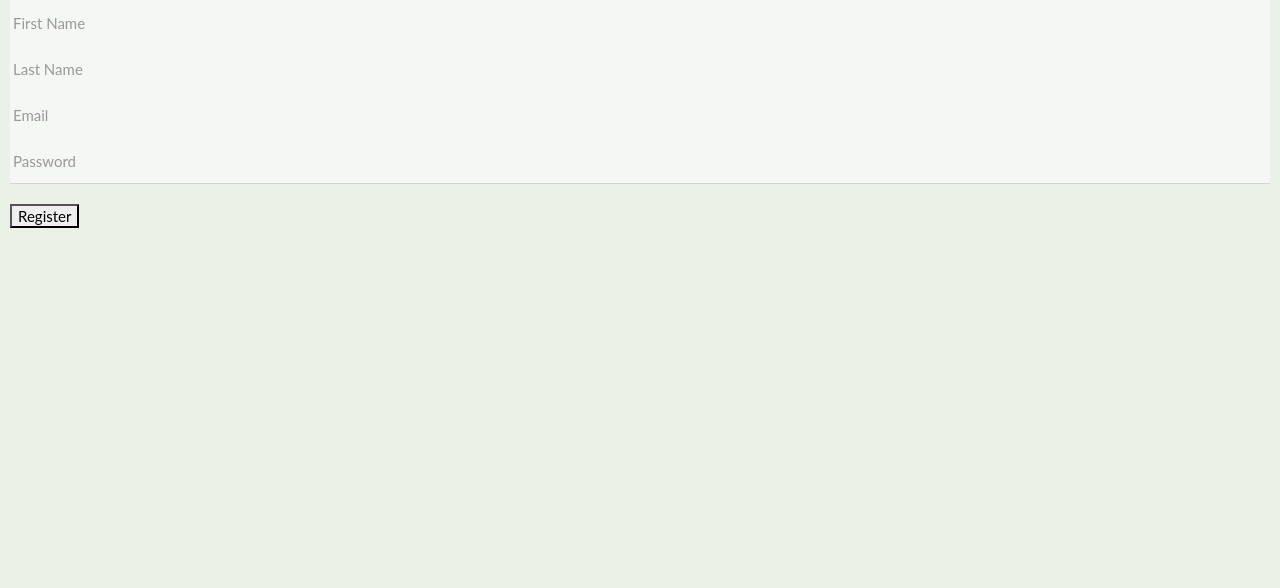
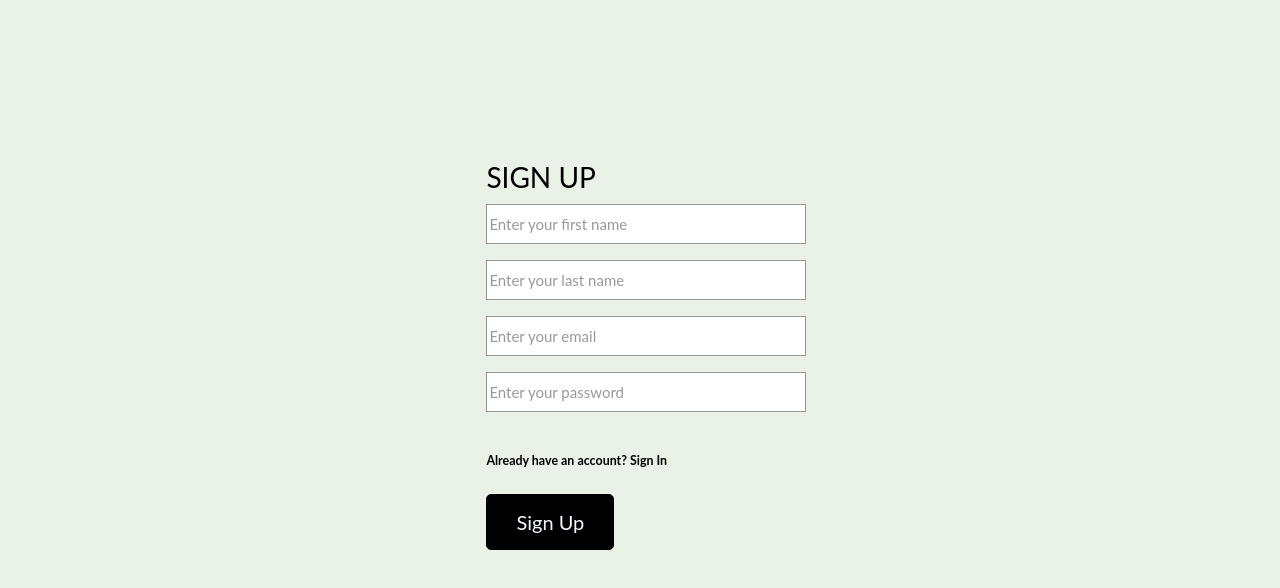
Before and after one commit to EmmanuelAmpofo/eAmpofo_frontend, a React (Create React App) app: page / in a window 1280 px wide. Shown: the top 588 px of the page. Built offline with nearby package versions, Linux system fonts and the light colour scheme; the HTML template or start-up script is replaced by a standard one.

Commit message:
Sign up component modified

```diff
--- a/src/pages/css/forms.css
+++ b/src/pages/css/forms.css
@@ -199,6 +199,3 @@ input:hover, select:hover, textarea:hover {
 ::-webkit-input-placeholder {
     color: #999;
 }
-input:-webkit-autofill {
-    -webkit-box-shadow: 0 0 0 30px #f5f7f4 inset;
-}
--- a/src/pages/css/login.css
+++ b/src/pages/css/login.css
@@ -17,10 +17,11 @@
     border-radius: 5px;
 }
 .btnWrapp{
-    height: 5vh;
-    width: 7vw;
+    height: 7vh;
+    width: 10vw;
     color: aliceblue;
     background-color: black;
     border-radius: 5px;
     border: 1px solid black;
+    font-size: 2.5vh;
 }
--- /dev/null
+++ b/src/pages/css/register.css
@@ -0,0 +1,21 @@
+.firstName{
+   height: 5vh;
+   width: 25vw;
+   margin-bottom: 2vh;
+}
+.lastName{
+   height: 5vh;
+   width: 25vw;
+   margin-bottom: 2vh;
+}
+.formrows{
+   position: absolute;
+   left: 38%;
+   top: 20%;
+   margin: 0 auto;
+}
+.btnWrapp:hover{
+   cursor: pointer;
+   background: rgba(0, 0, 0, .7);
+   border-color: rgba(0, 0, 0, .7);
+}
--- a/src/pages/login.js
+++ b/src/pages/login.js
@@ -58,7 +58,8 @@ const Login = (props) => {
                <form className="signIn">
                    <input className="email" type="text" placeholder="Enter your email" onChange={onChangeEmail} /> <br ></br>
                    <input className="password" type="password" placeholder="Enter your password" onChange={onChangePassword} /><br ></br>
-                   {/* later change link to main chat page */}
+                   <h5>Dont have an account? <a href='/register'>Sign Up</a> </h5>
+
                    <Link to='/join' onClick={onClickButton}>
                         <button className="btnWrapp" type="submit" >Sign In</button>
                    </Link>
--- a/src/pages/register.js
+++ b/src/pages/register.js
@@ -1,7 +1,7 @@
 import React, { Component } from 'react';
-import { withRouter } from 'react-router-dom';
+import { withRouter, Link } from 'react-router-dom';
 // import axios from "axios";
-// import './register.css';
+import '../pages/css/register.css';
 import '../pages/css/chat.css';
 import '../pages/css/forms.css';
 import '../pages/css/add.css';
@@ -43,16 +43,16 @@ class Register extends Component {
 
     render(){
 
-        const { firstName } = this.state;
-        const { lastName } = this.state;
-        const { email } = this.state;
-        const { password } = this.state;
+        // const { firstName } = this.state;
+        // const { lastName } = this.state;
+        // const { email } = this.state;
+        // const { password } = this.state;
 
 
         return (
             <div className="registerForm">
 
-                <div className="form_wrap">
+                {/* <div className="form_wrap">
                     <div className="form_row">
                         <div className="form_item">
                             <div className="form_input">
@@ -72,7 +72,27 @@ class Register extends Component {
                             Register
                         </button>
 
-                </div>
+                </div> */}
+                <div className="form_wrap">
+                    <div className="formrows">
+                    <h2>SIGN UP</h2>
+                    <form className="">
+                        <input className="firstName" type="text" placeholder="Enter your first name"  required/> <br ></br>
+                        <input className="lastName" type="text" placeholder="Enter your last name"  required/> <br ></br>
+                        <input className="email" type="text" placeholder="Enter your email"  required/> <br ></br>
+                        <input className="password" type="password" placeholder="Enter your password"  required/><br ></br>
+                        <h5>Already have an account? <a href='/login'>Sign In</a> </h5>
+
+                        <Link to='/join' >
+                        <button className="btnWrapp" type="submit" >Sign Up</button>
+                        </Link>
+
+                    </form>
+           </div>
+           {/* <Route exact path="/">
+            {loggedIn ? <Redirect to="/join" /> : null}
+            </Route> */}
+       </div>
 
             </div>
         )
```
